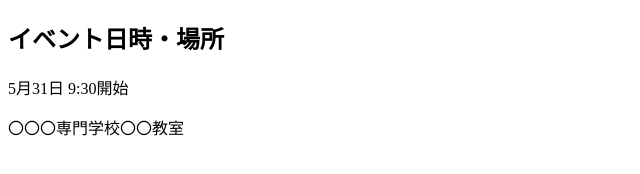
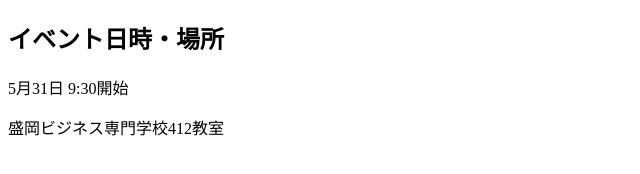
Before and after one commit to riku-nakada/TestBranch2, a plain HTML site: page index.html in a window 1280 px wide. Shown: the whole page, without its empty margins (0-640 px from the left). Drawn offline with Linux system fonts and the light colour scheme.

Commit message:
[add] index.htmlの更新

```diff
--- a/index.html
+++ b/index.html
@@ -6,6 +6,6 @@
 <body>
 <h2> イベント日時・場所 </h2>
 <p>5月31日 9:30開始</p>
-<p>〇〇〇専門学校〇〇教室</p>
+<p>盛岡ビジネス専門学校412教室</p>
 </body>
 </html>
```
